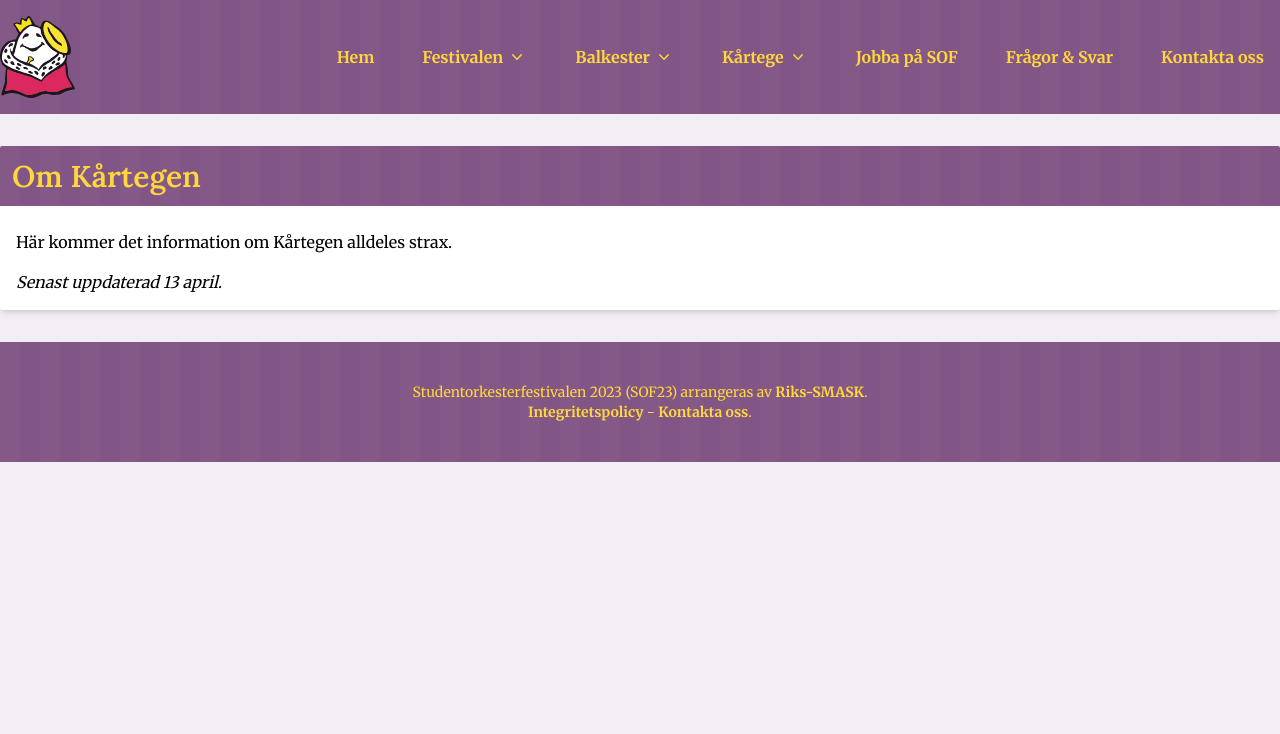
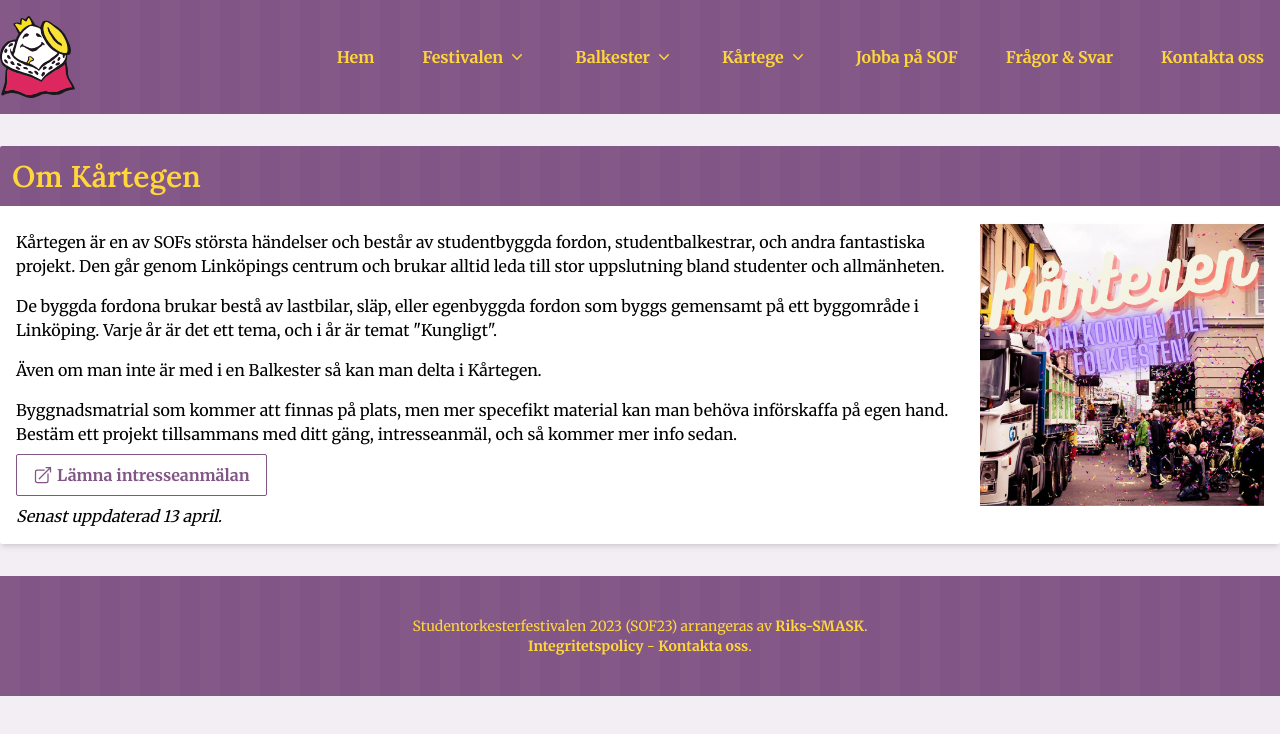
Before and after one commit to WheresMarco/SOF23, a Next.js app: page /kartegen in a window 1280 px wide. Shown: the top 734 px of the page. Built offline with nearby package versions, Linux system fonts and the light colour scheme.

Commit message:
Added first info for Kårtegen

```diff
--- a/app/kartegen/page.js
+++ b/app/kartegen/page.js
@@ -1,4 +1,6 @@
 import { Lora } from "@next/font/google";
+import Link from "next/link";
+import Image from "next/image";
 
 const lora = Lora({
   subsets: ["latin"],
@@ -15,7 +17,59 @@ export default function Festivalen() {
           Om Kårtegen
         </h2>
         <div className="px-4 py-2">
-          <p>Här kommer det information om Kårtegen alldeles strax.</p>
+          <Image
+            src="/history/kartegen.jpeg"
+            width={300}
+            height={300}
+            alt="Bild på Kårtegen"
+            className="hidden md:block rounded-sm float-right pl-4 pb-4"
+          />
+
+          <p>
+            Kårtegen är en av SOFs största händelser och består av studentbyggda
+            fordon, studentbalkestrar, och andra fantastiska projekt. Den går
+            genom Linköpings centrum och brukar alltid leda till stor
+            uppslutning bland studenter och allmänheten.
+          </p>
+
+          <p>
+            De byggda fordona brukar bestå av lastbilar, släp, eller egenbyggda
+            fordon som byggs gemensamt på ett byggområde i Linköping. Varje år
+            är det ett tema, och i år är temat "Kungligt".
+          </p>
+
+          <p>
+            Även om man inte är med i en Balkester så kan man delta i Kårtegen.
+          </p>
+
+          <p>
+            Byggnadsmatrial som kommer att finnas på plats, men mer specefikt
+            material kan man behöva införskaffa på egen hand. Bestäm ett projekt
+            tillsammans med ditt gäng, intresseanmäl, och så kommer mer info
+            sedan.
+          </p>
+
+          <Link
+            className="btn btn-purple mr-2 mb-2 md:mb-0"
+            href="https://docs.google.com/forms/d/e/1FAIpQLSfWakiXstuwX0eQZGHKTWo4crOe85wP1tbzDmvZ9nWkU0IOfw/viewform"
+            target="blank"
+          >
+            <svg
+              xmlns="http://www.w3.org/2000/svg"
+              fill="none"
+              viewBox="0 0 24 24"
+              strokeWidth={1.5}
+              stroke="currentColor"
+              className="w-5 h-5 inline mr-1 relative -top-0.5"
+            >
+              <path
+                strokeLinecap="round"
+                strokeLinejoin="round"
+                d="M13.5 6H5.25A2.25 2.25 0 003 8.25v10.5A2.25 2.25 0 005.25 21h10.5A2.25 2.25 0 0018 18.75V10.5m-10.5 6L21 3m0 0h-5.25M21 3v5.25"
+              />
+            </svg>
+            Lämna intresseanmälan
+          </Link>
 
           <p className="italic">Senast uppdaterad 13 april.</p>
         </div>
```
Also changed, not shown: public/history/kartegen.jpeg (added).
